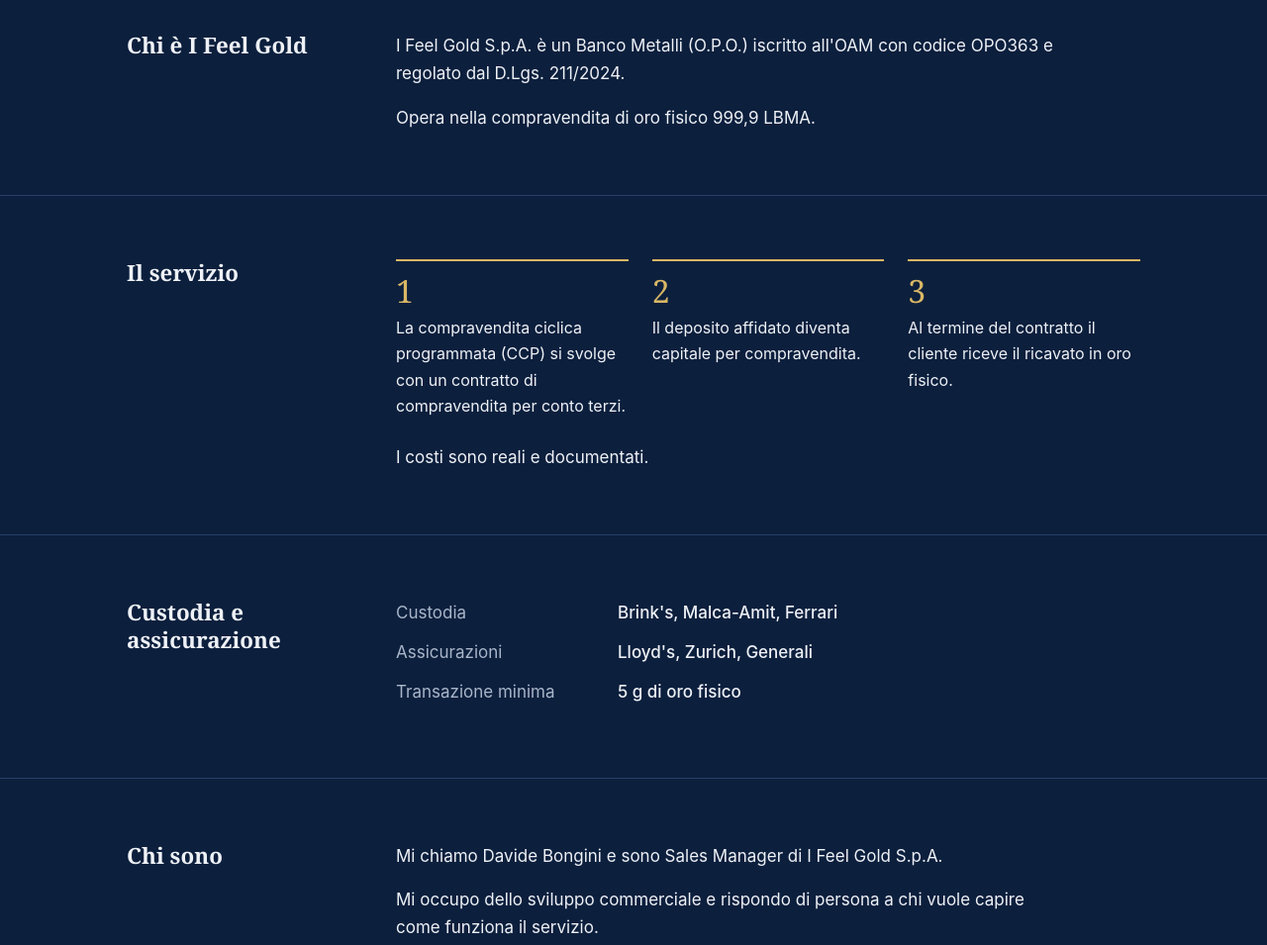
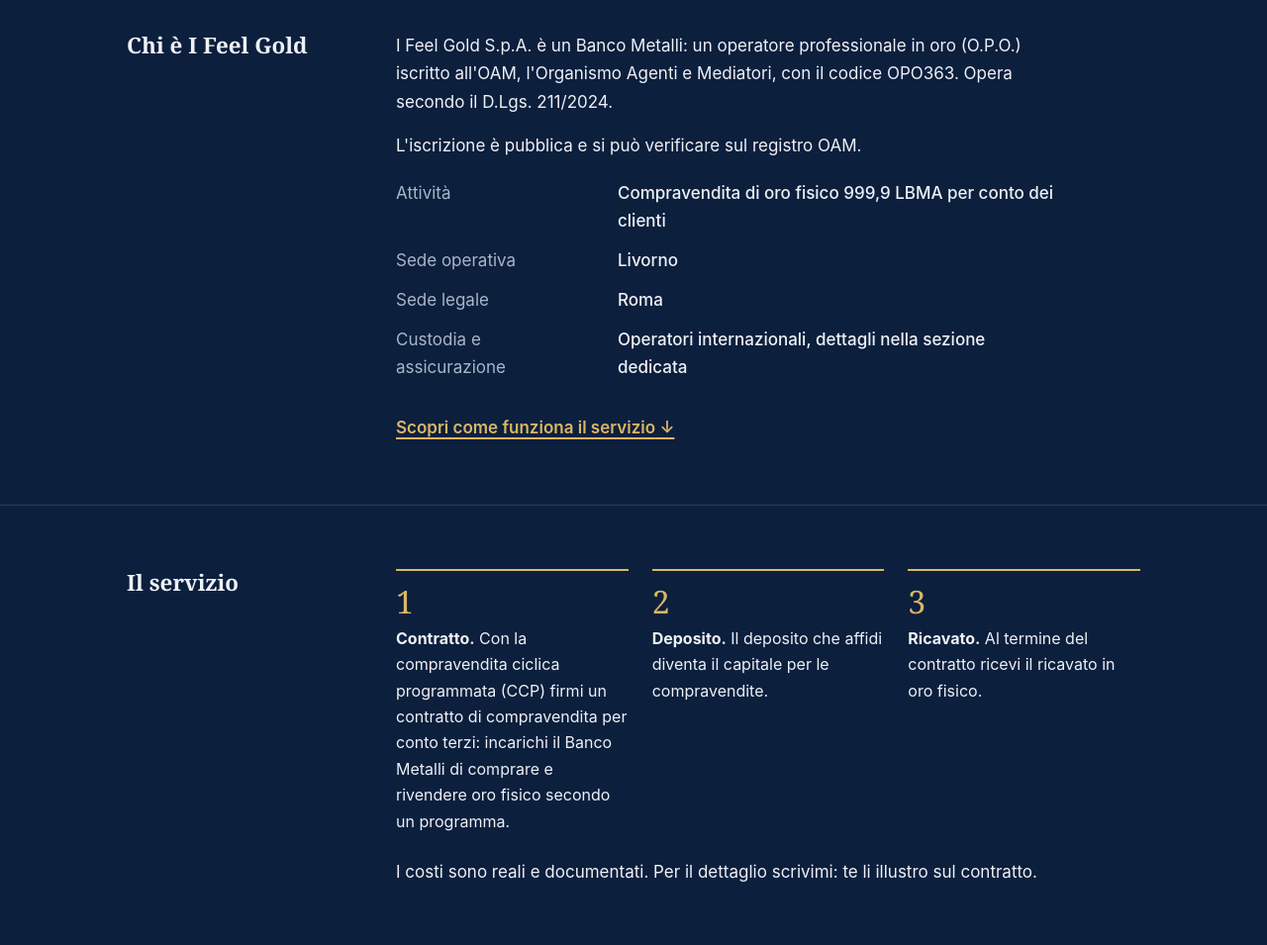
Before and after one commit to davidebongini-beep/davidebongini-it, a plain HTML site: page index.html in a window 1280 px wide. Shown: the part 600-1555 px from the top of the page at 99% size. Drawn offline with Linux system fonts and the light colour scheme.

Commit message:
Update index.html

```diff
--- a/index.html
+++ b/index.html
@@ -98,6 +98,9 @@
   .about.no-photo figure { display: none; }
   .about.no-photo .person { grid-template-columns: 1fr; }
 
+  a.more { font-weight: 600; color: var(--brass); text-decoration-color: var(--brass); text-decoration-thickness: 2px; text-underline-offset: .22em; }
+  a.more::after { content: " \2193"; }
+  #azienda dl.facts { margin: 1.25rem 0 1.5rem; }
   a.mail { font-weight: 600; text-decoration-color: var(--brass); text-decoration-thickness: 2px; text-underline-offset: .22em; word-break: break-word; font-size: 1.15rem; }
 
   footer { border-top: 1px solid var(--line); padding: 2rem 0 3rem; color: var(--muted); font-size: .9rem; }
@@ -127,7 +130,7 @@
       <div>
         <p class="kicker">Sales Manager, I Feel Gold S.p.A.</p>
         <h1>Oro fisico 999,9 LBMA, con un Banco Metalli regolato.</h1>
-        <p class="lead">Qui trovi, in modo semplice, cos'è il servizio e come funziona.</p>
+        <p class="lead">Come funziona la compravendita ciclica programmata, spiegata passo per passo da chi se ne occupa direttamente.</p>
         <a class="btn" href="mailto:d.bongini@davidebongini.it">Scrivimi</a>
       </div>
     </div>
@@ -137,8 +140,15 @@
     <div class="wrap">
       <h2>Chi è I Feel Gold</h2>
       <div class="body">
-        <p>I Feel Gold S.p.A. è un Banco Metalli (O.P.O.) iscritto all'OAM con codice OPO363 e regolato dal D.Lgs. 211/2024.</p>
-        <p>Opera nella compravendita di oro fisico 999,9 LBMA.</p>
+        <p>I Feel Gold S.p.A. è un Banco Metalli: un operatore professionale in oro (O.P.O.) iscritto all'OAM, l'Organismo Agenti e Mediatori, con il codice OPO363. Opera secondo il D.Lgs. 211/2024.</p>
+        <p>L'iscrizione è pubblica e si può verificare sul registro OAM.</p>
+        <dl class="facts">
+          <dt>Attività</dt><dd>Compravendita di oro fisico 999,9 LBMA per conto dei clienti</dd>
+          <dt>Sede operativa</dt><dd>Livorno</dd>
+          <dt>Sede legale</dt><dd>Roma</dd>
+          <dt>Custodia e assicurazione</dt><dd>Operatori internazionali, dettagli nella sezione dedicata</dd>
+        </dl>
+        <p><a class="more" href="#servizio">Scopri come funziona il servizio</a></p>
       </div>
     </div>
   </section>
@@ -148,11 +158,11 @@
       <h2>Il servizio</h2>
       <div class="body">
         <ol class="steps">
-          <li><span class="n">1</span><p>La compravendita ciclica programmata (CCP) si svolge con un contratto di compravendita per conto terzi.</p></li>
-          <li><span class="n">2</span><p>Il deposito affidato diventa capitale per compravendita.</p></li>
-          <li><span class="n">3</span><p>Al termine del contratto il cliente riceve il ricavato in oro fisico.</p></li>
+          <li><span class="n">1</span><p><strong>Contratto.</strong> Con la compravendita ciclica programmata (CCP) firmi un contratto di compravendita per conto terzi: incarichi il Banco Metalli di comprare e rivendere oro fisico secondo un programma.</p></li>
+          <li><span class="n">2</span><p><strong>Deposito.</strong> Il deposito che affidi diventa il capitale per le compravendite.</p></li>
+          <li><span class="n">3</span><p><strong>Ricavato.</strong> Al termine del contratto ricevi il ricavato in oro fisico.</p></li>
         </ol>
-        <p>I costi sono reali e documentati.</p>
+        <p>I costi sono reali e documentati. Per il dettaglio scrivimi: te li illustro sul contratto.</p>
       </div>
     </div>
   </section>
@@ -179,8 +189,8 @@
                onerror="this.closest('.about').classList.add('no-photo')">
         </figure>
         <div>
-          <p>Mi chiamo Davide Bongini e sono Sales Manager di I Feel Gold S.p.A.</p>
-          <p>Mi occupo dello sviluppo commerciale e rispondo di persona a chi vuole capire come funziona il servizio.</p>
+          <p>Mi chiamo Davide Bongini e sono Sales Manager di I Feel Gold S.p.A. dal 2023. Ho alle spalle oltre vent'anni di lavoro commerciale e di relazione con le persone.</p>
+          <p>Mi occupo dello sviluppo commerciale e rispondo di persona a chi vuole capire come funziona il servizio, senza impegno.</p>
         </div>
       </div>
     </div>
```
